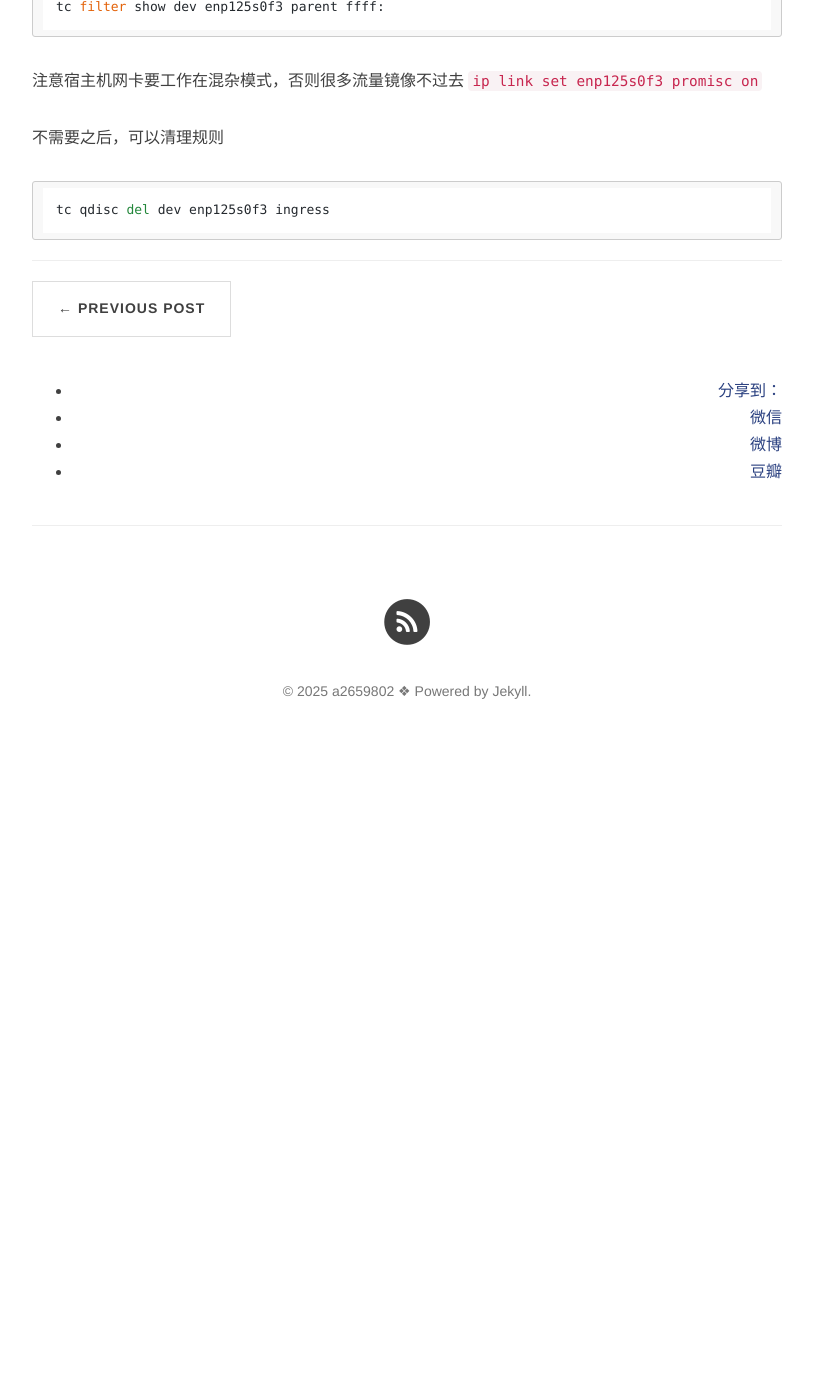
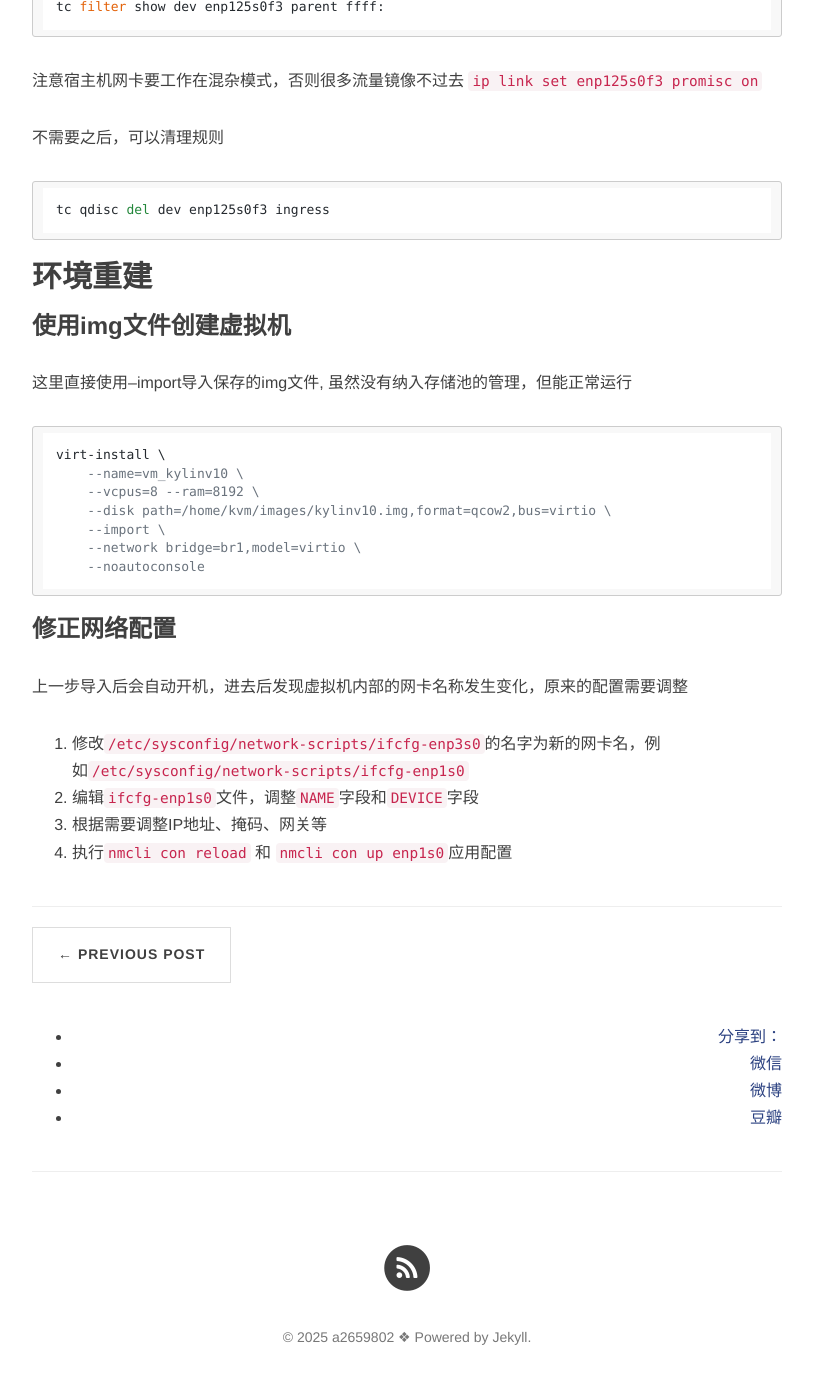
Before and after one commit to a2659802/a2659802.github.io, a Jekyll site: the page built from _posts/2025-02-28-kylin-kunpeng920-kvm.md, in a window 1280 px wide and 1400 px high, scrolled down 12860 px. Shown: the top 1384 px of the window, without its empty margins (233-1046 px from the left). Built offline with Jekyll 4.4.1, drawn with Linux system fonts in a browser that asks for light colours; nearby versions of some CDN libraries; comment, search, counter and statistics services are not loaded; before the commit the page ends 13628 px from its top, so only the background shows below that.

Commit message:
add environment reconstruction section with VM creation and network configuration adjustments

````diff
--- a/_posts/2025-02-28-kylin-kunpeng920-kvm.md
+++ b/_posts/2025-02-28-kylin-kunpeng920-kvm.md
@@ -614,3 +614,28 @@ tc filter show dev enp125s0f3 parent ffff:
 ```bash
 tc qdisc del dev enp125s0f3 ingress
 ```
+
+## 环境重建
+
+### 使用img文件创建虚拟机
+
+这里直接使用--import导入保存的img文件, 虽然没有纳入存储池的管理，但能正常运行
+
+```bash
+virt-install \
+    --name=vm_kylinv10 \
+    --vcpus=8 --ram=8192 \
+    --disk path=/home/kvm/images/kylinv10.img,format=qcow2,bus=virtio \
+    --import \
+    --network bridge=br1,model=virtio \
+    --noautoconsole
+```
+
+### 修正网络配置
+
+上一步导入后会自动开机，进去后发现虚拟机内部的网卡名称发生变化，原来的配置需要调整
+
+1. 修改`/etc/sysconfig/network-scripts/ifcfg-enp3s0`的名字为新的网卡名，例如`/etc/sysconfig/network-scripts/ifcfg-enp1s0`
+2. 编辑`ifcfg-enp1s0`文件，调整`NAME`字段和`DEVICE`字段
+3. 根据需要调整IP地址、掩码、网关等
+4. 执行`nmcli con reload` 和 `nmcli con up enp1s0`应用配置
````
